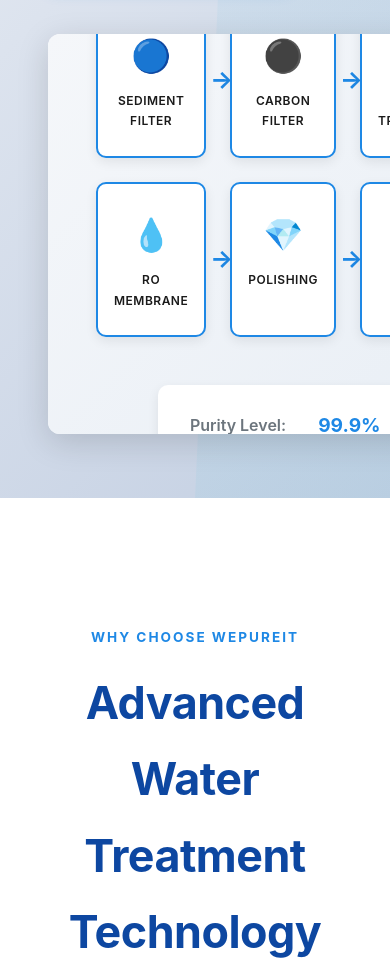
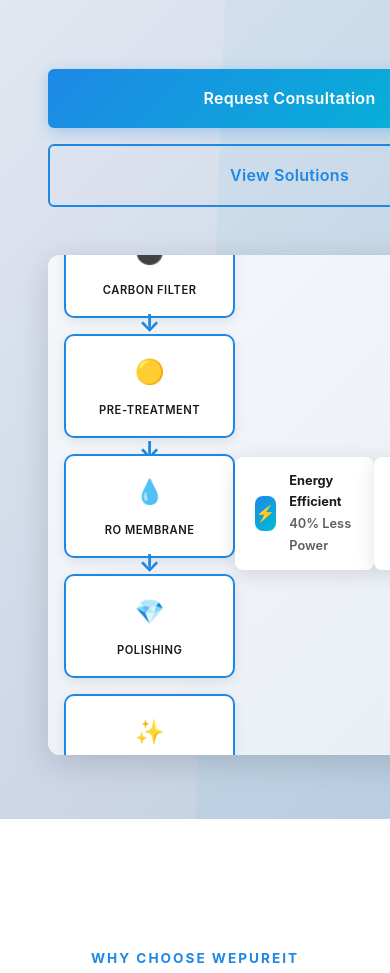
Before and after one commit to inder20216/kita-pure-water, a plain HTML site: page index.html in a window 390 px wide. Shown: the part 778-1751 px from the top of the page. Drawn offline with Linux system fonts and the light colour scheme.

Commit message:
Update index.html

```diff
--- a/index.html
+++ b/index.html
@@ -917,6 +917,68 @@
                 height: 400px;
             }
 
+            .system-diagram {
+                grid-template-columns: repeat(2, 1fr);
+                gap: 1rem;
+            }
+
+            .stage-box::after {
+                display: none;
+            }
+
+            .stage-box:nth-child(2)::after {
+                content: '↓';
+                display: block;
+                position: absolute;
+                left: 50%;
+                bottom: -1.8rem;
+                right: auto;
+                top: auto;
+                transform: translateX(-50%);
+                font-size: 1.5rem;
+                color: var(--primary-blue);
+                font-weight: bold;
+            }
+
+            .stage-box:nth-child(3)::before {
+                display: none;
+            }
+
+            .stage-box:nth-child(4)::after {
+                content: '↓';
+                display: block;
+                position: absolute;
+                left: 50%;
+                bottom: -1.8rem;
+                right: auto;
+                top: auto;
+                transform: translateX(-50%);
+                font-size: 1.5rem;
+                color: var(--primary-blue);
+                font-weight: bold;
+            }
+
+            .tech-badge {
+                padding: 0.8rem 1.2rem;
+                font-size: 0.8rem;
+            }
+
+            .tech-badge:nth-child(2) {
+                top: 2%;
+                right: 2%;
+            }
+
+            .tech-badge:nth-child(3) {
+                bottom: 2%;
+                left: 2%;
+            }
+
+            .badge-icon {
+                width: 35px;
+                height: 35px;
+                font-size: 1rem;
+            }
+
             .products-grid {
                 grid-template-columns: 1fr;
             }
@@ -956,6 +1018,79 @@
                 font-size: 2.5rem;
             }
 
+            .hero-visual {
+                height: 500px;
+            }
+
+            .system-diagram {
+                grid-template-columns: 1fr;
+                gap: 1rem;
+                max-width: 280px;
+            }
+
+            .stage-box {
+                padding: 1rem 0.8rem;
+            }
+
+            .stage-box::after {
+                content: '↓';
+                position: absolute;
+                left: 50%;
+                bottom: -1.5rem;
+                right: auto;
+                top: auto;
+                transform: translateX(-50%);
+                font-size: 1.2rem;
+                color: var(--primary-blue);
+                font-weight: bold;
+            }
+
+            .stage-box:nth-child(6)::after {
+                display: none;
+            }
+
+            .stage-box:nth-child(2)::after,
+            .stage-box:nth-child(3)::before,
+            .stage-box:nth-child(4)::after {
+                content: '↓';
+                display: block;
+            }
+
+            .stage-icon {
+                font-size: 1.5rem;
+            }
+
+            .stage-name {
+                font-size: 0.7rem;
+            }
+
+            .purity-indicator {
+                padding: 1rem 1.5rem;
+                font-size: 0.85rem;
+            }
+
+            .purity-text {
+                font-size: 1rem;
+            }
+
+            .tech-badge {
+                position: static;
+                margin-top: 1rem;
+            }
+
+            .tech-badge:nth-child(2),
+            .tech-badge:nth-child(3) {
+                position: static;
+            }
+
+            .mockup-placeholder {
+                padding: 2rem 1rem;
+            }
+
+            .ro-system-visual {
+                gap: 1.5rem;
+            }
+
             .features-grid {
                 grid-template-columns: 1fr;
             }
@@ -971,6 +1106,47 @@
 
             .process-grid {
                 grid-template-columns: 1fr;
+            }
+
+            .hero-stats {
+                grid-template-columns: 1fr;
+                gap: 1.5rem;
+            }
+
+            .about-metrics {
+                grid-template-columns: 1fr;
+            }
+        }
+
+        @media (max-width: 480px) {
+            .nav-container {
+                padding: 1rem 1.5rem;
+            }
+
+            .logo {
+                height: 50px;
+            }
+
+            .hero-content h1 {
+                font-size: 2rem;
+            }
+
+            .hero-content .subtitle {
+                font-size: 1.1rem;
+            }
+
+            .section-title {
+                font-size: 2rem;
+            }
+
+            .cta-group {
+                flex-direction: column;
+                gap: 1rem;
+            }
+
+            .btn {
+                width: 100%;
+                text-align: center;
             }
         }
 
@@ -1078,6 +1254,20 @@
                                 <span class="purity-text">99.9%</span>
                             </div>
                         </div>
+
+                        <div class="tech-badge">
+                            <div class="badge-icon">⚡</div>
+                            <div>
+                                <div style="font-weight: 700;">Energy Efficient</div>
+                                <div style="font-size: 0.8rem; opacity: 0.7;">40% Less Power</div>
+                            </div>
+                        </div>
+                        <div class="tech-badge">
+                            <div class="badge-icon">🎯</div>
+                            <div>
+                                <div style="font-weight: 700;">ISO Certified</div>
+                                <div style="font-size: 0.8rem; opacity: 0.7;">Quality Assured</div>
+                            </div>
                         </div>
                     </div>
                 </div>
```
